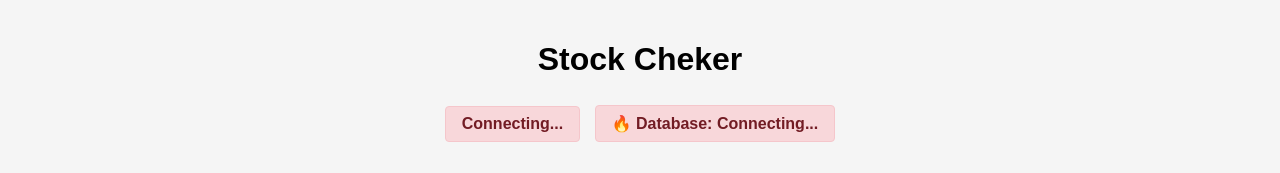
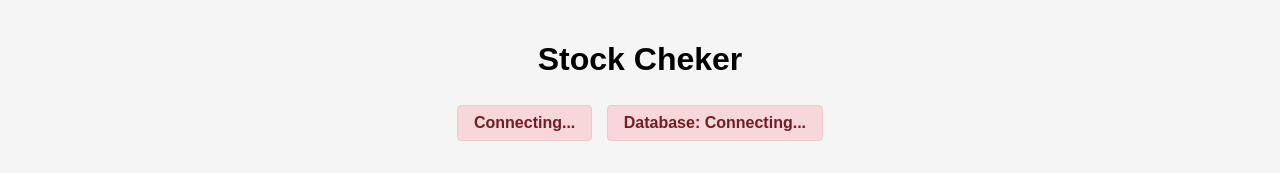
Before and after one commit to NENTOT/StockTimers, a plain HTML site: page index.html in a window 1280 px wide. Shown: the top 173 px of the page. Drawn offline with Linux system fonts and the light colour scheme; no server answers.

Commit message:
Update index.html

```diff
--- a/index.html
+++ b/index.html
@@ -11,7 +11,7 @@
         <h1>Stock Cheker</h1>
         <div>
             <span id="stock-status" class="status disconnected">Connecting...</span>
-            <span id="firebase-status" class="status disconnected">🔥 Database: Connecting...</span>
+            <span id="firebase-status" class="status disconnected">Database: Connecting...</span>
         </div>
     </div>
 
```
